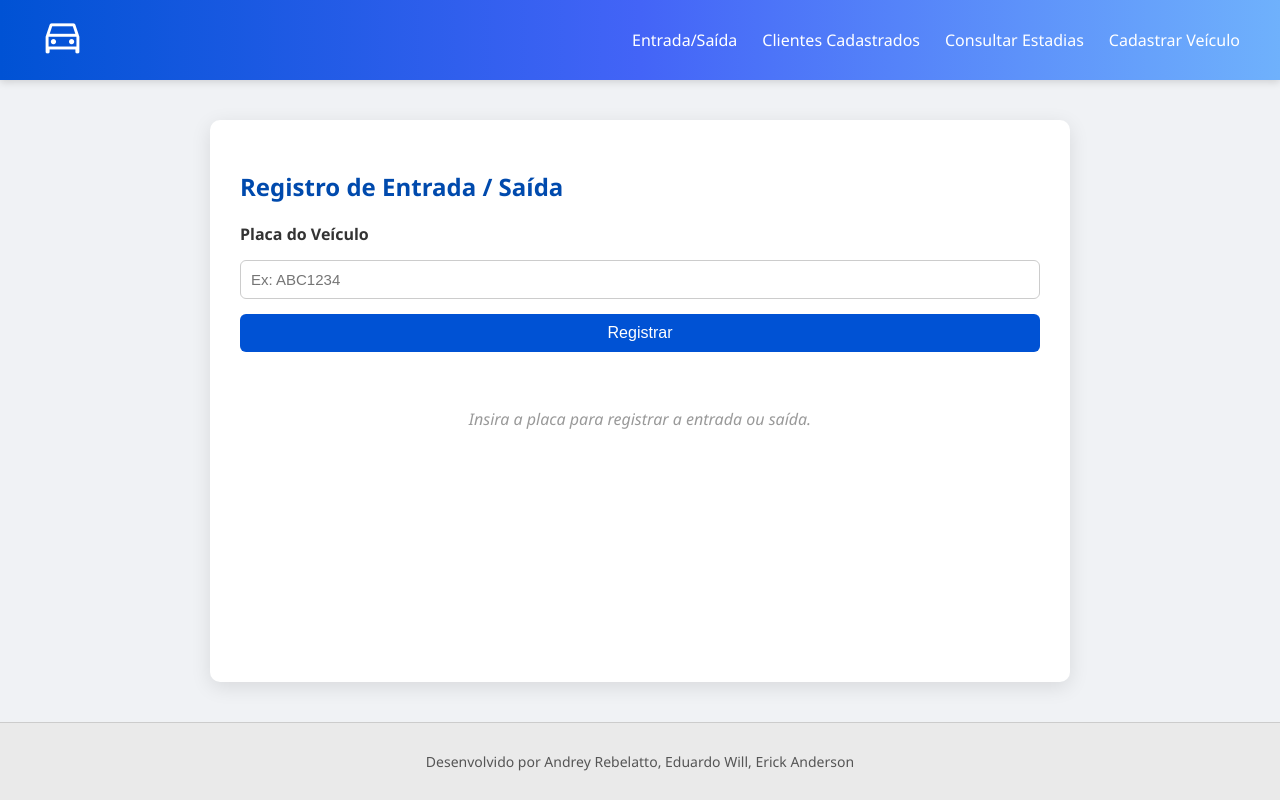
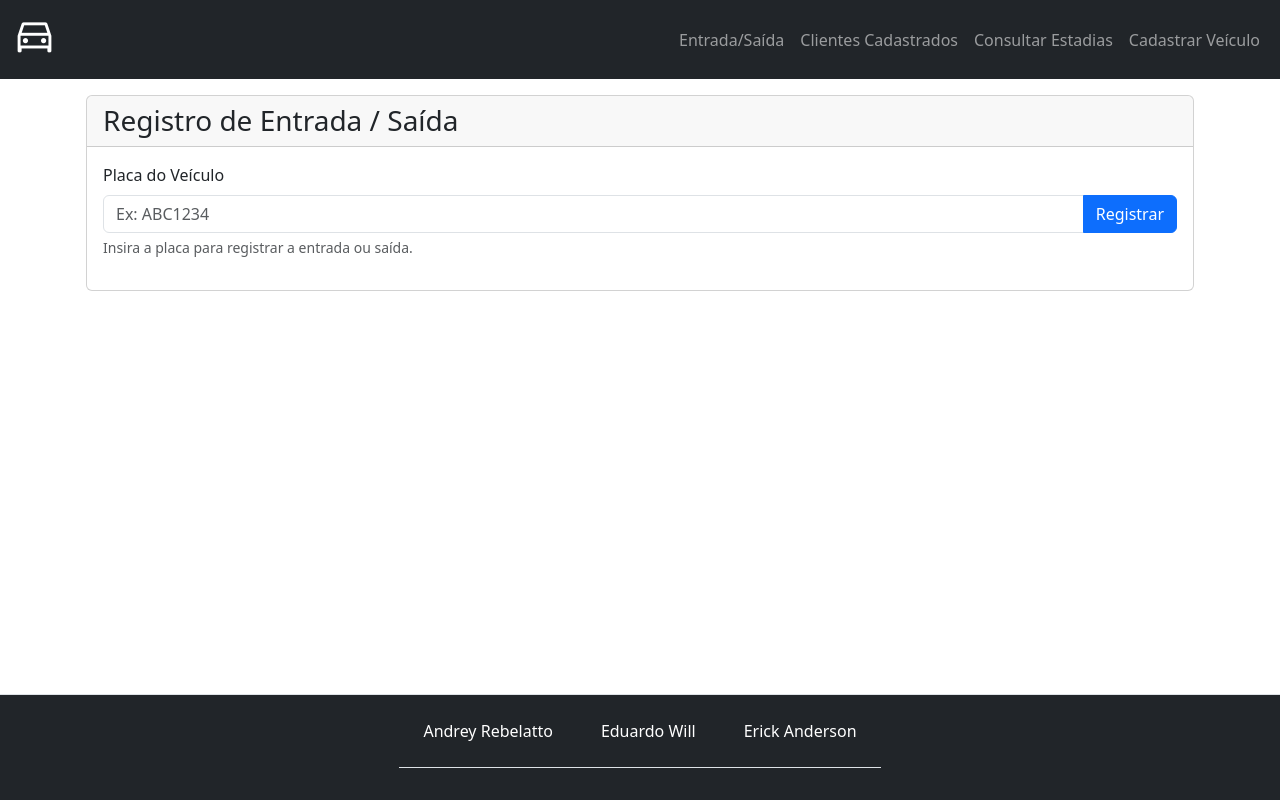
Before and after one commit to andreyyyon/APCII-02, a Flask app: page / in a window 1280 px wide. Run offline with Flask 3, Linux system fonts and the light colour scheme.

Commit message:
cmt-18112025

```diff
--- a/app.py
+++ b/app.py
@@ -80,7 +80,7 @@ def index():
 
         if not placa:
             mensagem = "Por favor, informe a placa."
-            return render_template("index.html", mensagem=mensagem)
+            return render_template("index.html", mensagem=mensagem, alert="dark")
 
         # Se não cadastrada redireciona para cadastro com a placa
         if not controller.validatePlate(placa):
@@ -96,9 +96,9 @@ def index():
 
         # Se a operação for de entrada, mostra também a vaga em que foi colocado.
         if "spot" in resultado and resultado["spot"]:
-            mensagem += f" — Vaga: {resultado['spot']}"
+            mensagem += f" - Vaga: {resultado['spot']}"
 
-    return render_template("index.html", mensagem=mensagem)
+    return render_template("index.html", mensagem=mensagem, alert="success")
 
 # Rota de cadastro, tela de cadastro de veículo
 @app.route("/cadastro", methods=["GET", "POST"])
--- a/templates/base.html
+++ b/templates/base.html
@@ -5,35 +5,75 @@
     <title>Estacionamento Web</title>
 
     <link rel="icon" type="image/svg+xml" href="../static/assets/car.svg">
-    <link rel="stylesheet" href="{{ url_for('static', filename='style.css') }}">
-    <link rel="stylesheet" href="https://fonts.googleapis.com/css2?family=Material+Symbols+Outlined:opsz,wght,FILL,GRAD@48,400,0,0&icon_names=directions_car" />
+    <!-- <link rel="stylesheet" href="{{ url_for('static', filename='style.css') }}"> -->
+    <link rel="stylesheet" href="https://fonts.googleapis.com/css2?family=Material+Symbols+Outlined:opsz,wght,FILL,GRAD@48,400,0,0&icon_names=directions_car"/>
+    <link href="https://cdn.jsdelivr.net/npm/bootstrap@5.3.8/dist/css/bootstrap.min.css" rel="stylesheet" integrity="sha384-sRIl4kxILFvY47J16cr9ZwB07vP4J8+LH7qKQnuqkuIAvNWLzeN8tE5YBujZqJLB" crossorigin="anonymous">
 </head>
-<body>
-    <header>
-        <nav class="navbar">
-            <div class="logo">
-                <a href="{{ url_for('index') }}">
-                    <span class="material-symbols-outlined" style="font-size: 45px; cursor: pointer;">
-                        directions_car
-                    </span>
-                </a>
+<body class="d-flex flex-column min-vh-100">
+    <nav class="navbar navbar-expand-lg navbar-dark bg-dark">
+        <div class="container-fluid">
+            <a href="{{ url_for('index') }}" class="navbar-brand" ata-bs-toggle="collapse" data-bs-target="#navbar" aria-controls="navbar" aria-expanded="false" aria-label="Toggle navigation">
+                <span class="material-symbols-outlined" style="font-size: 45px; cursor: pointer;">
+                    directions_car
+                </span>
+            </a>
+            <div class="collapse navbar-collapse " id="navbar">
+                <ul class="navbar-nav ms-auto" id="menu-principal">
+                    <li class="nav-item">
+                        <a class="nav-link active" href="{{ url_for('index') }}">Entrada/Saída</a>
+                    </li>
+                    <li class="nav-item">
+                        <a class="nav-link" href="{{ url_for('clientes') }}">Clientes Cadastrados</a>
+                    </li>
+                    <li class="nav-item">
+                        <a class="nav-link" href="{{ url_for('estadias') }}">Consultar Estadias</a>
+                    </li>
+                    <li class="nav-item">
+                        <a class="nav-link" href="{{ url_for('cadastro') }}">Cadastrar Veículo</a>
+                    </li>
+                </ul>
             </div>
-            <ul class="menu">
-                <li><a href="{{ url_for('index') }}">Entrada/Saída</a></li>
-                <li><a href="{{ url_for('clientes') }}">Clientes Cadastrados</a></li>
-                <li><a href="{{ url_for('estadias') }}">Consultar Estadias</a></li>
-                <li><a href="{{ url_for('cadastro') }}">Cadastrar Veículo</a></li>
-            </ul>
-        </nav>
-    </header>
+        </div>
+    </nav>
 
-    <main class="container">
+    <main class="container p-3">
         {% block content %}
         {% endblock %}
     </main>
 
-    <footer>
-        <p>Desenvolvido por Andrey Rebelatto, Eduardo Will, Erick Anderson</p>
+    <footer class="mt-auto">
+        <div class="container-fluid p-0">
+            <footer class="d-flex flex-wrap justify-content-center align-items-center py-3 border-top bg-dark text-white">
+                <ul class="nav justify-content-center border-bottom pb-3 mb-3 text-white">
+                    <li class="nav-item">
+                        <a href="https://github.com/andreyyyon" target="_blank" class="nav-link px-4 text-white">Andrey Rebelatto</a>
+                    </li>
+                    <li class="nav-item">
+                        <a href="https://github.com/ewillcode" target="_blank" class="nav-link px-4 text-white">Eduardo Will</a>
+                    </li>
+                    <li class="nav-item">
+                        <a href="https://github.com/ads-erick" target="_blank" class="nav-link px-4 text-white">Erick Anderson</a>
+                    </li>
+                </ul>
+            </footer>
+        </div>
     </footer>
+    <script>
+        document.addEventListener('DOMContentLoaded', () => {
+            const caminhoAtual = window.location.pathname;
+            const linksDoMenu = document.querySelectorAll('.navbar-nav .nav-link');
+
+            linksDoMenu.forEach(link => {
+                link.classList.remove('active');
+
+                const linkCaminho = link.getAttribute('href');
+
+                if (linkCaminho === caminhoAtual) {
+                    link.classList.add('active');
+                }
+            });
+        });
+    </script>
+    <script src="https://cdn.jsdelivr.net/npm/bootstrap@5.3.8/dist/js/bootstrap.bundle.min.js" integrity="sha384-FKyoEForCGlyvwx9Hj09JcYn3nv7wiPVlz7YYwJrWVcXK/BmnVDxM+D2scQbITxI" crossorigin="anonymous"></script>
 </body>
 </html>
--- a/templates/index.html
+++ b/templates/index.html
@@ -1,30 +1,28 @@
 {% extends "base.html" %}
 
 {% block content %}
-<section class="form-section">
-    <h2>Registro de Entrada / Saída</h2>
-
+<section class="card">
+    <h3 class="card-header">Registro de Entrada / Saída</h3>
+    <div class="card-body">
         {% if mensagem %}
-        <div class="mensagem-info">{{ mensagem }}</div>
+            <div class="alert alert-{{ alert }} alert-dismissible fade show" role="alert">
+                {{ mensagem }}
+                <button type="button" class="btn-close" data-bs-dismiss="alert" aria-label="Close"></button>
+            </div>
         {% endif %}
 
-    <form action="{{ url_for('index') }}" method="post" class="form-card">
-        <!-- <div class="form-group"> -->
-            <label for="placa">Placa do Veículo</label>
+        <form action="{{ url_for('index') }}" method="post" class="mb-3">
+            <label class="form-label" for="placa">Placa do Veículo</label>
+            <div class="input-group">
                 <input type="text"
                         id="placa"
                         name="placa"
                         placeholder="Ex: ABC1234"
-                    required>
-            <button type="submit">Registrar</button>
-        <!-- </div> -->
+                        class="form-control">
+                <button class="btn btn-primary" type="submit">Registrar</button>
+            </div>
+            <div class="form-text"">Insira a placa para registrar a entrada ou saída.</div>
         </form>
-
-    {% if not mensagem %}
-        <p class="empty-message">
-            Insira a placa para registrar a entrada ou saída.
-        </p>
-    {% endif %}
+    </div>
 </section>
-
 {% endblock %}
```
Also changed, not shown: estacionamento.db. Lines whose indentation alone changed are shown as unchanged.
